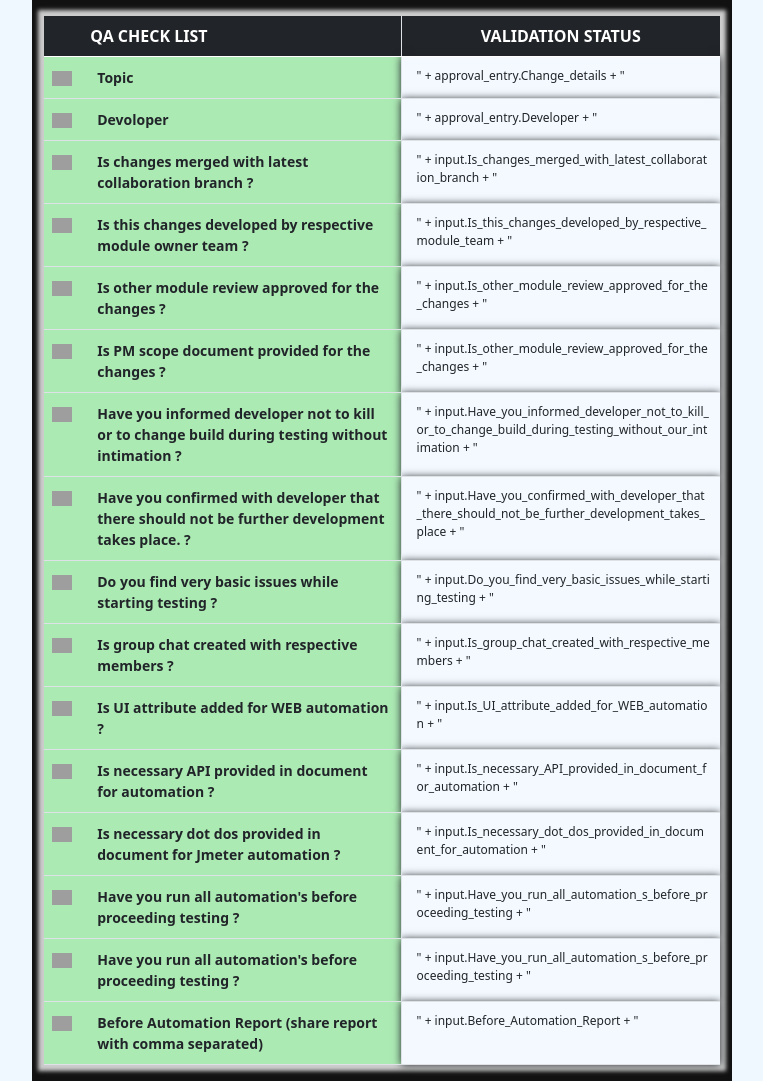
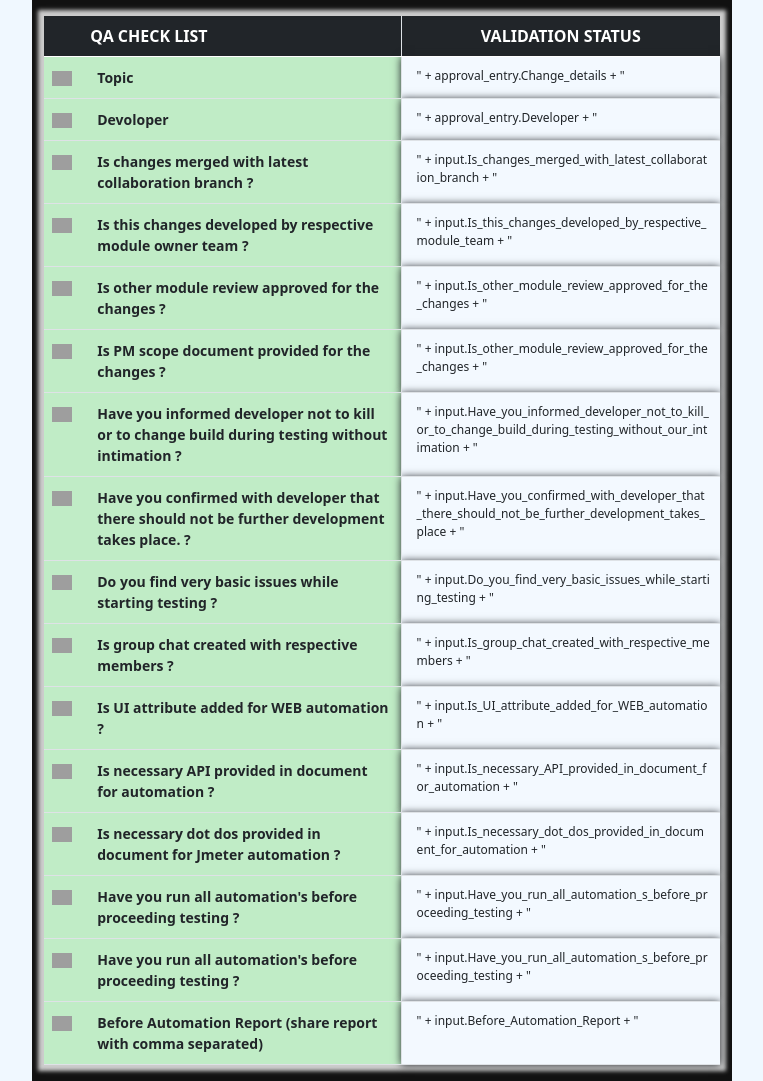
Before and after one commit to sivamuthuG/QA-CheckList, a plain HTML site: page index.html in a window 1280 px wide. Shown: the whole page, without its empty margins (258-1021 px from the left). Drawn offline with nearby package versions, Linux system fonts and the light colour scheme; grey boxes are pictures that could not be loaded.

Commit message:
Update index.html

```diff
--- a/index.html
+++ b/index.html
@@ -59,115 +59,115 @@
                         </thead>
                         <tbody>
                             <tr>
-                                <td style="background: #aceab4;">
+                                <td style="background: #c0ecc6;">
                                     <img src="https://toppng.com/uploads/preview/checked-checkbox-icon-checkbox-ico-115632629493xkxpf63d8.png" alt="" style="width: 20px;">
                                 </td>
-                                <td class="border-end" style="padding: 10px 10px 10px 15px;background: #aceab4; font-size: 14px;max-width: 300px;min-width: 300px; font-weight: 600;">Topic</td>
+                                <td class="border-end" style="padding: 10px 10px 10px 15px;background: #c0ecc6; font-size: 14px;max-width: 300px;min-width: 300px; font-weight: 600;">Topic</td>
                                 <td style="padding: 10px 10px 10px 15px; font-size: 12px;background: #f3f9ff;box-shadow: 0px 0px 8px 0px; max-width: 300px;min-width: 300px;">" + approval_entry.Change_details + "</td>
                             </tr>
                             <tr>
-                                <td style="background: #aceab4;">
+                                <td style="background: #c0ecc6;">
                                     <img src="https://toppng.com/uploads/preview/checked-checkbox-icon-checkbox-ico-115632629493xkxpf63d8.png" alt="" style="width: 20px;">
                                 </td>
-                                <td class="border-end " style="padding: 10px 10px 10px 15px;background: #aceab4; font-size: 14px;max-width: 300px;min-width: 300px; font-weight: 600;">Devoloper</td>
+                                <td class="border-end " style="padding: 10px 10px 10px 15px;background: #c0ecc6; font-size: 14px;max-width: 300px;min-width: 300px; font-weight: 600;">Devoloper</td>
                                 <td style="padding: 10px 10px 10px 15px;background: #f3f9ff; font-size: 12px;box-shadow: 0px 0px 8px 0px;max-width: 300px;min-width: 300px;">" + approval_entry.Developer + "</td>
                             </tr>
                             <tr>
-                                <td style="background: #aceab4;">
+                                <td style="background: #c0ecc6;">
                                     <img src="https://toppng.com/uploads/preview/checked-checkbox-icon-checkbox-ico-115632629493xkxpf63d8.png" alt="" style="width: 20px;">
                                 </td>
-                                <td class="border-end " style="padding: 10px 10px 10px 15px;background: #aceab4; font-size: 14px;max-width: 300px;min-width: 300px; font-weight: 600;">Is changes merged with latest collaboration branch ?</td>
+                                <td class="border-end " style="padding: 10px 10px 10px 15px;background: #c0ecc6; font-size: 14px;max-width: 300px;min-width: 300px; font-weight: 600;">Is changes merged with latest collaboration branch ?</td>
                                 <td style="padding: 10px 10px 10px 15px;background: #f3f9ff; font-size: 12px;box-shadow: 0px 0px 8px 0px;max-width: 300px;min-width: 300px;white-space: normal;word-break: break-all;">" + input.Is_changes_merged_with_latest_collaboration_branch + "</td>
                             </tr>
                             <tr>
-                                <td style="background: #aceab4;">
+                                <td style="background: #c0ecc6;">
                                     <img src="https://toppng.com/uploads/preview/checked-checkbox-icon-checkbox-ico-115632629493xkxpf63d8.png" alt="" style="width: 20px;">
                                 </td>
-                                <td class="border-end " style="padding: 10px 10px 10px 15px;background: #aceab4; font-size: 14px;max-width: 300px;min-width: 300px; font-weight: 600;">Is this changes developed by respective module owner team ?</td>
+                                <td class="border-end " style="padding: 10px 10px 10px 15px;background: #c0ecc6; font-size: 14px;max-width: 300px;min-width: 300px; font-weight: 600;">Is this changes developed by respective module owner team ?</td>
                                 <td style="padding: 10px 10px 10px 15px;background: #f3f9ff; font-size: 12px;box-shadow: 0px 0px 8px 0px;max-width: 300px;min-width: 300px;white-space: normal;word-break: break-all;">" + input.Is_this_changes_developed_by_respective_module_team + "</td>
                             </tr>
                             <tr>
-                                <td style="background: #aceab4;">
+                                <td style="background: #c0ecc6;">
                                     <img src="https://toppng.com/uploads/preview/checked-checkbox-icon-checkbox-ico-115632629493xkxpf63d8.png" alt="" style="width: 20px;">
                                 </td>
-                                <td class="border-end " style="padding: 10px 10px 10px 15px;background: #aceab4; font-size: 14px;max-width: 300px;min-width: 300px; font-weight: 600;">Is other module review approved for the changes ?</td>
+                                <td class="border-end " style="padding: 10px 10px 10px 15px;background: #c0ecc6; font-size: 14px;max-width: 300px;min-width: 300px; font-weight: 600;">Is other module review approved for the changes ?</td>
                                 <td style="padding: 10px 10px 10px 15px;background: #f3f9ff; font-size: 12px;box-shadow: 0px 0px 8px 0px;max-width: 300px;min-width: 300px;white-space: normal;word-break: break-all;">" + input.Is_other_module_review_approved_for_the_changes + "</td>
                             </tr>
                             <tr>
-                                <td style="background: #aceab4;">
+                                <td style="background: #c0ecc6;">
                                     <img src="https://toppng.com/uploads/preview/checked-checkbox-icon-checkbox-ico-115632629493xkxpf63d8.png" alt="" style="width: 20px;">
                                 </td>
-                                <td class="border-end " style="padding: 10px 10px 10px 15px;background: #aceab4; font-size: 14px;max-width: 300px;min-width: 300px; font-weight: 600;">Is PM scope document provided for the changes ?</td>
+                                <td class="border-end " style="padding: 10px 10px 10px 15px;background: #c0ecc6; font-size: 14px;max-width: 300px;min-width: 300px; font-weight: 600;">Is PM scope document provided for the changes ?</td>
                                 <td style="padding: 10px 10px 10px 15px;background: #f3f9ff; font-size: 12px;box-shadow: 0px 0px 8px 0px;max-width: 300px;min-width: 300px;white-space: normal;word-break: break-all;">" + input.Is_other_module_review_approved_for_the_changes + "</td>
                             </tr>
                             <tr>
-                                <td style="background: #aceab4;">
+                                <td style="background: #c0ecc6;">
                                     <img src="https://toppng.com/uploads/preview/checked-checkbox-icon-checkbox-ico-115632629493xkxpf63d8.png" alt="" style="width: 20px;">
                                 </td>
-                                <td class="border-end " style="padding: 10px 10px 10px 15px;background: #aceab4; font-size: 14px;max-width: 300px;min-width: 300px; font-weight: 600;">Have you informed developer not to kill or to change build during testing without intimation ?</td>
+                                <td class="border-end " style="padding: 10px 10px 10px 15px;background: #c0ecc6; font-size: 14px;max-width: 300px;min-width: 300px; font-weight: 600;">Have you informed developer not to kill or to change build during testing without intimation ?</td>
                                 <td style="padding: 10px 10px 10px 15px;background: #f3f9ff; font-size: 12px;box-shadow: 0px 0px 8px 0px;max-width: 300px;min-width: 300px;white-space: normal;word-break: break-all;">" + input.Have_you_informed_developer_not_to_kill_or_to_change_build_during_testing_without_our_intimation + "</td>
                             </tr>
                             <tr>
-                                <td style="background: #aceab4;">
+                                <td style="background: #c0ecc6;">
                                     <img src="https://toppng.com/uploads/preview/checked-checkbox-icon-checkbox-ico-115632629493xkxpf63d8.png" alt="" style="width: 20px;">
                                 </td>
-                                <td class="border-end " style="padding: 10px 10px 10px 15px;background: #aceab4; font-size: 14px;max-width: 300px;min-width: 300px; font-weight: 600;">Have you confirmed with developer that there should not be further development takes place. ?</td>
+                                <td class="border-end " style="padding: 10px 10px 10px 15px;background: #c0ecc6; font-size: 14px;max-width: 300px;min-width: 300px; font-weight: 600;">Have you confirmed with developer that there should not be further development takes place. ?</td>
                                 <td style="padding: 10px 10px 10px 15px;background: #f3f9ff; font-size: 12px;box-shadow: 0px 0px 8px 0px;max-width: 300px;min-width: 300px;white-space: normal;word-break: break-all;">" + input.Have_you_confirmed_with_developer_that_there_should_not_be_further_development_takes_place + "</td>
                             </tr>
                             <tr>
-                                <td style="background: #aceab4;">
+                                <td style="background: #c0ecc6;">
                                     <img src="https://toppng.com/uploads/preview/checked-checkbox-icon-checkbox-ico-115632629493xkxpf63d8.png" alt="" style="width: 20px;">
                                 </td>
-                                <td class="border-end " style="padding: 10px 10px 10px 15px;background: #aceab4; font-size: 14px;max-width: 300px;min-width: 300px; font-weight: 600;">Do you find very basic issues while starting testing ?</td>
+                                <td class="border-end " style="padding: 10px 10px 10px 15px;background: #c0ecc6; font-size: 14px;max-width: 300px;min-width: 300px; font-weight: 600;">Do you find very basic issues while starting testing ?</td>
                                 <td style="padding: 10px 10px 10px 15px;background: #f3f9ff; font-size: 12px;box-shadow: 0px 0px 8px 0px;max-width: 300px;min-width: 300px;white-space: normal;word-break: break-all;">" + input.Do_you_find_very_basic_issues_while_starting_testing + "</td>
                             </tr>
                             <tr>
-                                <td style="background: #aceab4;">
+                                <td style="background: #c0ecc6;">
                                     <img src="https://toppng.com/uploads/preview/checked-checkbox-icon-checkbox-ico-115632629493xkxpf63d8.png" alt="" style="width: 20px;">
                                 </td>
-                                <td class="border-end " style="padding: 10px 10px 10px 15px;background: #aceab4; font-size: 14px;max-width: 300px;min-width: 300px; font-weight: 600;">Is group chat created with respective members ?</td>
+                                <td class="border-end " style="padding: 10px 10px 10px 15px;background: #c0ecc6; font-size: 14px;max-width: 300px;min-width: 300px; font-weight: 600;">Is group chat created with respective members ?</td>
                                 <td style="padding: 10px 10px 10px 15px;background: #f3f9ff; font-size: 12px;box-shadow: 0px 0px 8px 0px;max-width: 300px;min-width: 300px;white-space: normal;word-break: break-all;">" + input.Is_group_chat_created_with_respective_members + "</td>
                             </tr>
                             <tr>
-                                <td style="background: #aceab4;">
+                                <td style="background: #c0ecc6;">
                                     <img src="https://toppng.com/uploads/preview/checked-checkbox-icon-checkbox-ico-115632629493xkxpf63d8.png" alt="" style="width: 20px;">
                                 </td>
-                                <td class="border-end " style="padding: 10px 10px 10px 15px;background: #aceab4; font-size: 14px;max-width: 300px;min-width: 300px; font-weight: 600;">Is UI attribute added for WEB automation ?</td>
+                                <td class="border-end " style="padding: 10px 10px 10px 15px;background: #c0ecc6; font-size: 14px;max-width: 300px;min-width: 300px; font-weight: 600;">Is UI attribute added for WEB automation ?</td>
                                 <td style="padding: 10px 10px 10px 15px;background: #f3f9ff; font-size: 12px;box-shadow: 0px 0px 8px 0px;max-width: 300px;min-width: 300px;white-space: normal;word-break: break-all;">" + input.Is_UI_attribute_added_for_WEB_automation + "</td>
                             </tr>
                             <tr>
-                                <td style="background: #aceab4;">
+                                <td style="background: #c0ecc6;">
                                     <img src="https://toppng.com/uploads/preview/checked-checkbox-icon-checkbox-ico-115632629493xkxpf63d8.png" alt="" style="width: 20px;">
                                 </td>
-                                <td class="border-end " style="padding: 10px 10px 10px 15px;background: #aceab4; font-size: 14px;max-width: 300px;min-width: 300px; font-weight: 600;">Is necessary API provided in document for automation ?</td>
+                                <td class="border-end " style="padding: 10px 10px 10px 15px;background: #c0ecc6; font-size: 14px;max-width: 300px;min-width: 300px; font-weight: 600;">Is necessary API provided in document for automation ?</td>
                                 <td style="padding: 10px 10px 10px 15px;background: #f3f9ff; font-size: 12px;box-shadow: 0px 0px 8px 0px;max-width: 300px;min-width: 300px;white-space: normal;word-break: break-all;">" + input.Is_necessary_API_provided_in_document_for_automation + "</td>
                             </tr>
                             <tr>
-                                <td style="background: #aceab4;">
+                                <td style="background: #c0ecc6;">
                                     <img src="https://toppng.com/uploads/preview/checked-checkbox-icon-checkbox-ico-115632629493xkxpf63d8.png" alt="" style="width: 20px;">
                                 </td>
-                                <td class="border-end " style="padding: 10px 10px 10px 15px;background: #aceab4; font-size: 14px;max-width: 300px;min-width: 300px; font-weight: 600;">Is necessary dot dos provided in document for Jmeter automation ?</td>
+                                <td class="border-end " style="padding: 10px 10px 10px 15px;background: #c0ecc6; font-size: 14px;max-width: 300px;min-width: 300px; font-weight: 600;">Is necessary dot dos provided in document for Jmeter automation ?</td>
                                 <td style="padding: 10px 10px 10px 15px;background: #f3f9ff; font-size: 12px;box-shadow: 0px 0px 8px 0px;max-width: 300px;min-width: 300px;white-space: normal;word-break: break-all;">" + input.Is_necessary_dot_dos_provided_in_document_for_automation + "</td>
                             </tr>
                             <tr>
-                                <td style="background: #aceab4;">
+                                <td style="background: #c0ecc6;">
                                     <img src="https://toppng.com/uploads/preview/checked-checkbox-icon-checkbox-ico-115632629493xkxpf63d8.png" alt="" style="width: 20px;">
                                 </td>
-                                <td class="border-end " style="padding: 10px 10px 10px 15px;background: #aceab4; font-size: 14px;max-width: 300px;min-width: 300px; font-weight: 600;">Have you run all automation's before proceeding testing ?</td>
+                                <td class="border-end " style="padding: 10px 10px 10px 15px;background: #c0ecc6; font-size: 14px;max-width: 300px;min-width: 300px; font-weight: 600;">Have you run all automation's before proceeding testing ?</td>
                                 <td style="padding: 10px 10px 10px 15px;background: #f3f9ff; font-size: 12px;box-shadow: 0px 0px 8px 0px;max-width: 300px;min-width: 300px;white-space: normal;word-break: break-all;">" + input.Have_you_run_all_automation_s_before_proceeding_testing + "</td>
                             </tr>
                             <tr>
-                                <td style="background: #aceab4;">
+                                <td style="background: #c0ecc6;">
                                     <img src="https://toppng.com/uploads/preview/checked-checkbox-icon-checkbox-ico-115632629493xkxpf63d8.png" alt="" style="width: 20px;">
                                 </td>
-                                <td class="border-end " style="padding: 10px 10px 10px 15px;background: #aceab4; font-size: 14px;max-width: 300px;min-width: 300px; font-weight: 600;">Have you run all automation's before proceeding testing ?</td>
+                                <td class="border-end " style="padding: 10px 10px 10px 15px;background: #c0ecc6; font-size: 14px;max-width: 300px;min-width: 300px; font-weight: 600;">Have you run all automation's before proceeding testing ?</td>
                                 <td style="padding: 10px 10px 10px 15px;background: #f3f9ff; font-size: 12px;box-shadow: 0px 0px 8px 0px;max-width: 300px;min-width: 300px;white-space: normal;word-break: break-all;">" + input.Have_you_run_all_automation_s_before_proceeding_testing + "</td>
                             </tr>
                             <tr>
-                                <td style="background: #aceab4;">
+                                <td style="background: #c0ecc6;">
                                     <img src="https://toppng.com/uploads/preview/checked-checkbox-icon-checkbox-ico-115632629493xkxpf63d8.png" alt="" style="width: 20px;">
                                 </td>
-                                <td class="border-end " style="padding: 10px 10px 10px 15px;background: #aceab4; font-size: 14px;max-width: 300px;min-width: 300px; font-weight: 600;">Before Automation Report (share report with comma separated)</td>
+                                <td class="border-end " style="padding: 10px 10px 10px 15px;background: #c0ecc6; font-size: 14px;max-width: 300px;min-width: 300px; font-weight: 600;">Before Automation Report (share report with comma separated)</td>
                                 <td style="padding: 10px 10px 10px 15px;background: #f3f9ff; font-size: 12px;box-shadow: 0px 0px 8px 0px;max-width: 300px;min-width: 300px;white-space: normal;word-break: break-all;">" + input.Before_Automation_Report + " </td>
                             </tr>
                         </tbody>
@@ -180,3 +180,5 @@
 </body>
 
 </html>
+
+<!-- c0ecc6  #aceab4-->
```
